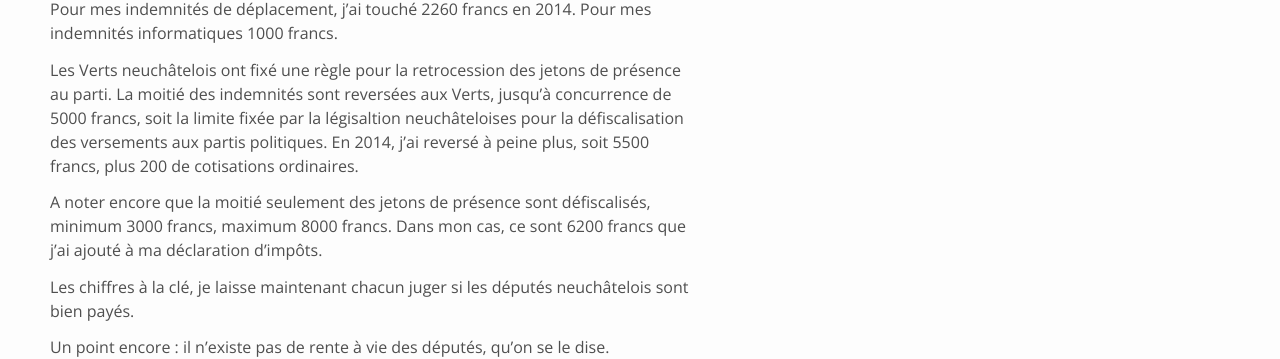
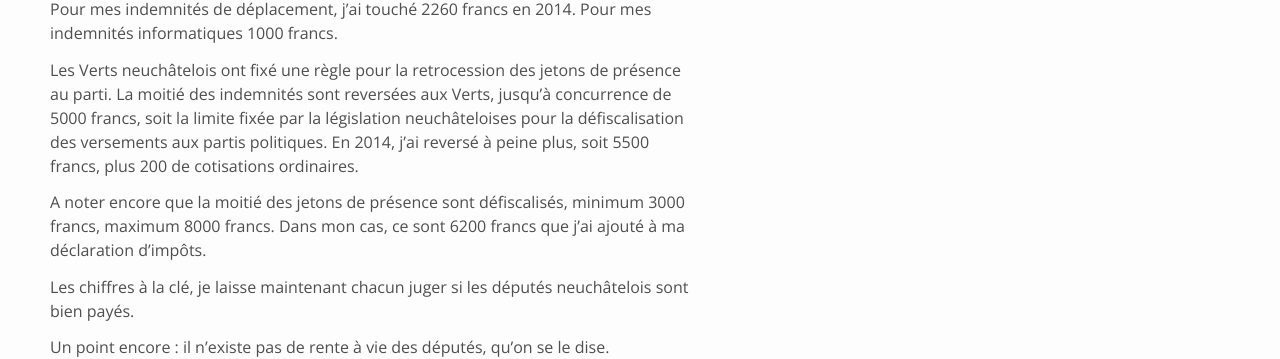
Before and after one commit to ffivaz/ffivaz.github.io, a Jekyll site: the page built from _posts/2015-02-27-c-est-bien-paye-un-depute.markdown, in a window 1280 px wide. Shown: the part 1193-1552 px from the top of the page. Built offline with Jekyll 4.4.1, drawn with Linux system fonts in a browser that asks for light colours; nearby versions of some CDN libraries; comment, search, counter and statistics services are not loaded.

```diff
--- a/_posts/2015-02-27-c-est-bien-paye-un-depute.markdown
+++ b/_posts/2015-02-27-c-est-bien-paye-un-depute.markdown
@@ -27,9 +27,9 @@
 Pour mes indemnités de déplacement, j'ai touché 2260 francs en 2014. Pour mes indemnités informatiques 1000 francs.
 
 Les Verts neuchâtelois ont fixé une règle pour la retrocession des jetons de présence au parti. La moitié des indemnités sont reversées aux Verts, jusqu'à concurrence de 5000 francs, soit la limite fixée
-par la légisaltion neuchâteloises pour la défiscalisation des versements aux partis politiques. En 2014, j'ai reversé à peine plus, soit 5500 francs, plus 200 de cotisations ordinaires.
+par la législation neuchâteloises pour la défiscalisation des versements aux partis politiques. En 2014, j'ai reversé à peine plus, soit 5500 francs, plus 200 de cotisations ordinaires.
 
-A noter encore que la moitié seulement des jetons de présence sont défiscalisés, minimum 3000 francs, maximum 8000 francs. Dans mon cas, ce sont 6200 francs que j'ai ajouté à ma déclaration d'impôts.
+A noter encore que la moitié des jetons de présence sont défiscalisés, minimum 3000 francs, maximum 8000 francs. Dans mon cas, ce sont 6200 francs que j'ai ajouté à ma déclaration d'impôts.
 
 Les chiffres à la clé, je laisse maintenant chacun juger si les députés neuchâtelois sont bien payés.
 
```
